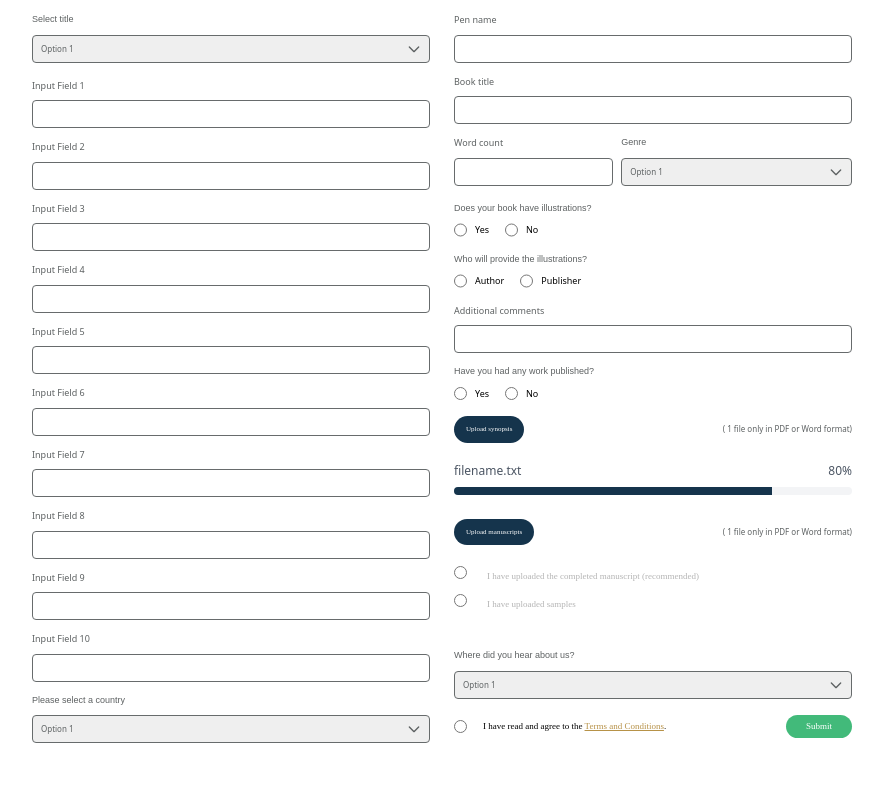
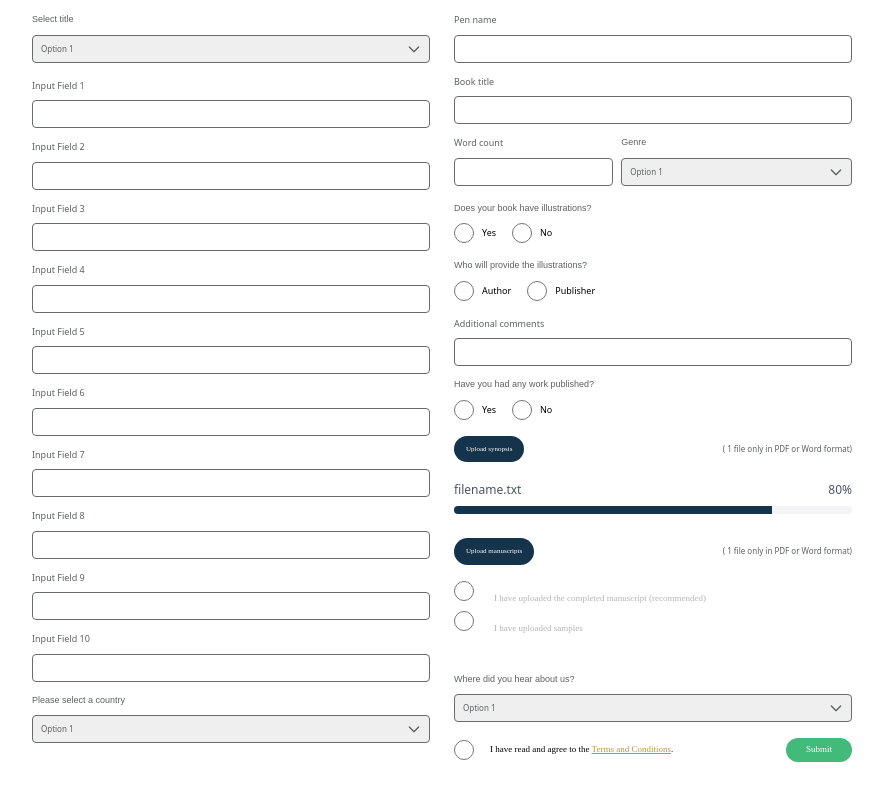
Before and after one commit to Hadees621/pegasus, a React (Create React App) app: page /submit-online in a window 1280 px wide. Shown: the part 464-1264 px from the top of the page, without its empty margins (198-1081 px from the left). Built offline with nearby package versions, Linux system fonts and the light colour scheme.

Commit message:
radio button size

```diff
--- a/src/pages/submit-online/components/AboutBook.js
+++ b/src/pages/submit-online/components/AboutBook.js
@@ -93,12 +93,13 @@ const AboutBook = () => {
                         />
 
                         <div className="flex flex-col gap-3 mb-3 1024:gap-1 1024:mb-1 2000:gap-3 2000:mb-6 justify-center">
-                            <div className={`form-check space-x-5 ${selectedOption === 1 ? 'text-[#2E3059]' : 'text-[#B4B4B4]'}`}>
+                            <div className={`form-check space-x-5 items-center ${selectedOption === 1 ? 'text-[#2E3059]' : 'text-[#B4B4B4]'}`}>
                                 <input
                                     type="radio"
-                                    className="form-check-input"
+                                    className="form-check-input items-center"
                                     id="radioOption1"
                                     name="radioOptions"
+                                    style={{ width: "20px", height: "20px" }}
                                     onChange={() => handleRadioChange(1)}
                                     checked={selectedOption === 1}
                                 />
@@ -107,12 +108,13 @@ const AboutBook = () => {
                                 </label>
                             </div>
 
-                            <div className={`form-check space-x-5 ${selectedOption === 2 ? 'text-[#2E3059]' : 'text-[#B4B4B4]'} mb-8`}>
+                            <div className={`form-check space-x-5 items-center ${selectedOption === 2 ? 'text-[#2E3059]' : 'text-[#B4B4B4]'} mb-8`}>
                                 <input
                                     type="radio"
-                                    className="form-check-input"
+                                    className="form-check-input items-center"
                                     id="radioOption2"
                                     name="radioOptions"
+                                    style={{ width: "20px", height: "20px" }}
                                     onChange={() => handleRadioChange(2)}
                                     checked={selectedOption === 2}
                                 />
@@ -131,6 +133,7 @@ const AboutBook = () => {
                                     className="form-check-input border-2 border-black text-black"
                                     id="radio"
                                     name="radio"
+                                    style={{ width: "20px", height: "20px" }}
                                 />
                                 <label className="form-check-label font-fairplay text-[12px] 1024:text-[9px] 2000:text-[16px] text-black">
                                     I have read and agree to the{" "}
--- a/src/pages/submit-online/components/RadioGroup.js
+++ b/src/pages/submit-online/components/RadioGroup.js
@@ -8,7 +8,7 @@ const RadioGroup = ({ label, options, onChange, selectedOption }) => {
             </label>
             <div className="flex gap-4">
                 {options.map((option) => (
-                    <div key={option.value} className="flex form-check gap-4 1024:gap-2 2000:gap-4">
+                    <div key={option.value} className="flex form-check gap-4 1024:gap-2 2000:gap-4 items-center">
                         <input
                             type="radio"
                             className="form-check-input"
@@ -16,6 +16,7 @@ const RadioGroup = ({ label, options, onChange, selectedOption }) => {
                             name="radioOptions"
                             onChange={() => onChange(option)}
                             checked={selectedOption === option}
+                            style={{ width: "20px", height: "20px" }} // Set the size as per your requirement
                         />
                         <label className="form-check-label 1024:text-[9px] 2000:text-[16px]" htmlFor={`radio${option.value}`}>
                             {option.label}
```
